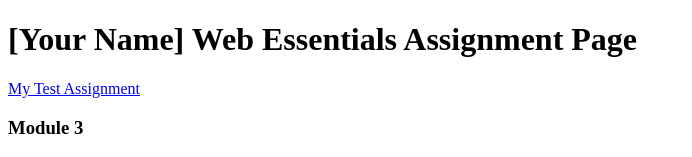
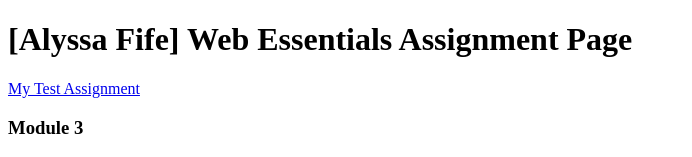
Before and after one commit to alyssafife/dwdd1600, a plain HTML site: page index.html in a window 1280 px wide. Shown: the top 157 px of the page, without its empty margins (0-692 px from the left). Drawn offline with Linux system fonts and the light colour scheme.

Commit message:
Added my name

```diff
--- a/index.html
+++ b/index.html
@@ -6,7 +6,7 @@
 		<title>dwdd 1600 assignment list page</title>
 	</head>
 	<body>
-		<h1>[Your Name] Web Essentials Assignment Page</h1>
+		<h1>[Alyssa Fife] Web Essentials Assignment Page</h1>
 		<p><a href="01test">My Test Assignment</a></p>
 
 		<h3>Module 3</h3>
```
